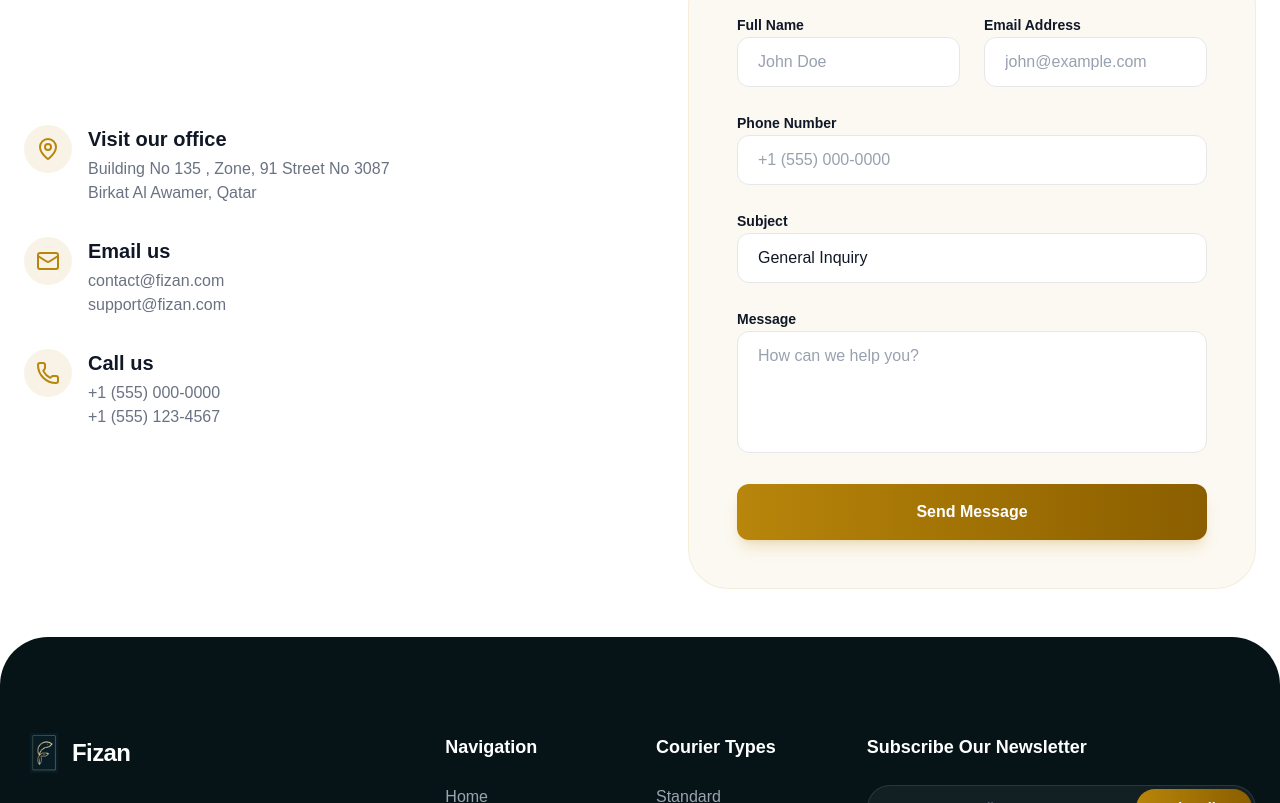
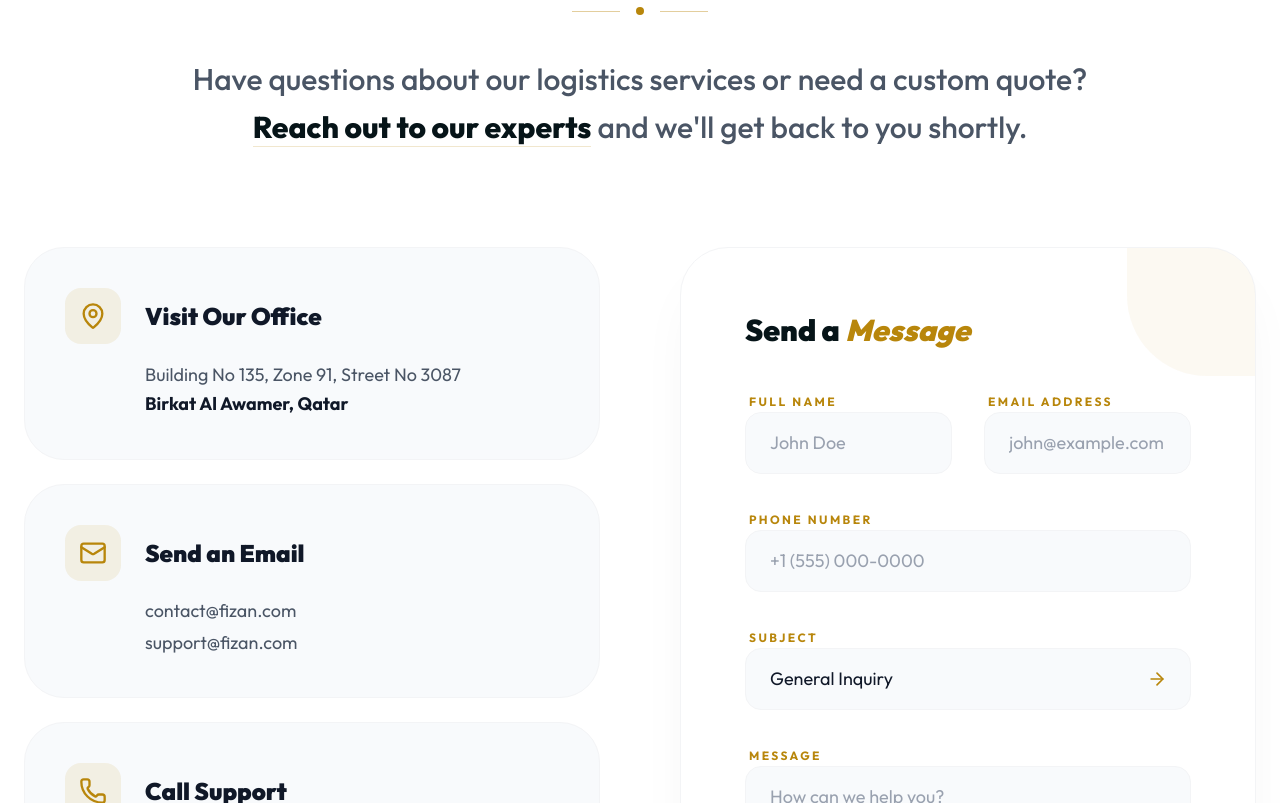
Before and after one commit to Shibilipadalath/logistic-web, a Next.js app: page /contact in a window 1280 px wide. Shown: the part 757-1560 px from the top of the page. Built offline with nearby package versions, Linux system fonts and the light colour scheme; a web font is replaced by a local one.

Commit message:
new added

```diff
--- a/src/app/globals.css
+++ b/src/app/globals.css
@@ -55,5 +55,5 @@ html {
 body {
   background: var(--background);
   color: var(--foreground);
-  font-family: Arial, Helvetica, sans-serif;
+  font-family: var(--font-outfit), sans-serif;
 }
--- a/src/components/Contact.tsx
+++ b/src/components/Contact.tsx
@@ -1,137 +1,147 @@
 import React from "react";
-import { MapPin, Phone, Mail, Clock } from "lucide-react";
+import { MapPin, Phone, Mail, Clock, ArrowUpRight } from "lucide-react";
 
 export default function Contact() {
   return (
     <section className="py-24 bg-white">
       <div className="max-w-7xl mx-auto px-6">
         {/* Intro Text */}
-        <div className="text-center mb-16">
-          <p className="text-lg text-gray-700 md:text-xl leading-relaxed max-w-3xl mx-auto">
-            Have questions about our logistics services? Need a custom quote?
-            Fill out the form, and our team will get back to you shortly.
+        <div className="mb-24 text-center max-w-5xl mx-auto">
+          <h2 className="text-4xl md:text-6xl font-black text-brand-black leading-[1.1] tracking-tighter mb-10">
+            Let&apos;s Start a <br />
+            <span className="font-serif italic text-brand-primary lowercase normal-case">Conversation</span>
+          </h2>
+          <div className="flex items-center justify-center gap-4 mb-10 text-brand-primary/40">
+            <span className="h-px w-12 bg-current"></span>
+            <span className="w-2 h-2 rounded-full bg-brand-primary"></span>
+            <span className="h-px w-12 bg-current"></span>
+          </div>
+          <p className="text-gray-600 text-xl md:text-3xl leading-[1.6] font-medium font-sans max-w-4xl mx-auto">
+            Have questions about our logistics services or need a custom quote?
+            <span className="text-brand-black font-extrabold border-b border-brand-primary/20"> Reach out to our experts</span> and we&apos;ll get back to you shortly.
           </p>
         </div>
 
-        <div className="grid grid-cols-1 lg:grid-cols-2 gap-16 md:gap-24 items-center">
+        <div className="grid grid-cols-1 lg:grid-cols-2 gap-20 items-stretch">
           {/* Left Side: Contact Info */}
-          <div>
-            <div className="space-y-8">
-              <div className="flex items-start gap-4">
-                <a
-                  href="https://maps.app.goo.gl/PACkg2BsRvUZipmX7?g_st=aw"
-                  target="_blank"
-                  rel="noopener noreferrer"
-                  className="w-12 h-12 rounded-full bg-brand-primary/10
-               flex items-center justify-center shrink-0
-               text-brand-primary hover:scale-105 transition cursor-pointer"
-                >
-                  <MapPin size={24} />
-                </a>
+          <div className="space-y-6">
+            <div className="bg-slate-50 p-10 rounded-[2.5rem] border border-gray-100 hover:border-brand-primary/30 hover:shadow-xl transition-all duration-500 group">
+              <div className="flex items-center gap-6 mb-4">
+                <div className="w-14 h-14 rounded-2xl bg-brand-primary/10 flex items-center justify-center text-brand-primary group-hover:bg-brand-primary group-hover:text-white transition-all duration-500">
+                  <MapPin size={28} />
+                </div>
+                <h4 className="text-2xl font-black text-gray-900">Visit Our Office</h4>
+              </div>
+              <p className="text-gray-600 text-lg leading-relaxed pl-20">
+                Building No 135, Zone 91, Street No 3087
+                <br />
+                <span className="font-bold text-gray-900">Birkat Al Awamer, Qatar</span>
+              </p>
+            </div>
 
-                <div>
-                  <h4 className="text-xl font-semibold text-gray-900 mb-1">
-                    Visit our office
-                  </h4>
-                  <p className="text-gray-500">
-                    Building No 135 , Zone, 91 Street No 3087
-                    <br />
-                    Birkat Al Awamer, Qatar
-                  </p>
+            <div className="bg-slate-50 p-10 rounded-[2.5rem] border border-gray-100 hover:border-brand-primary/30 hover:shadow-xl transition-all duration-500 group">
+              <div className="flex items-center gap-6 mb-4">
+                <div className="w-14 h-14 rounded-2xl bg-brand-primary/10 flex items-center justify-center text-brand-primary group-hover:bg-brand-primary group-hover:text-white transition-all duration-500">
+                  <Mail size={28} />
+                </div>
+                <h4 className="text-2xl font-black text-gray-900">Send an Email</h4>
+              </div>
+              <div className="pl-20 space-y-1">
+                <p className="text-gray-600 text-lg">contact@fizan.com</p>
+                <p className="text-gray-600 text-lg">support@fizan.com</p>
               </div>
             </div>
 
-              <div className="flex items-start gap-4">
-                <div className="w-12 h-12 rounded-full bg-brand-primary/10 flex items-center justify-center shrink-0 text-brand-primary">
-                  <Mail size={24} />
+            <div className="bg-slate-50 p-10 rounded-[2.5rem] border border-gray-100 hover:border-brand-primary/30 hover:shadow-xl transition-all duration-500 group">
+              <div className="flex items-center gap-6 mb-4">
+                <div className="w-14 h-14 rounded-2xl bg-brand-primary/10 flex items-center justify-center text-brand-primary group-hover:bg-brand-primary group-hover:text-white transition-all duration-500">
+                  <Phone size={28} />
                 </div>
-                <div>
-                  <h4 className="text-xl font-semibold text-gray-900 mb-1">
-                    Email us
-                  </h4>
-                  <p className="text-gray-500">contact@fizan.com</p>
-                  <p className="text-gray-500">support@fizan.com</p>
+                <h4 className="text-2xl font-black text-gray-900">Call Support</h4>
               </div>
-              </div>
-
-              <div className="flex items-start gap-4">
-                <div className="w-12 h-12 rounded-full bg-brand-primary/10 flex items-center justify-center shrink-0 text-brand-primary">
-                  <Phone size={24} />
-                </div>
-                <div>
-                  <h4 className="text-xl font-semibold text-gray-900 mb-1">
-                    Call us
-                  </h4>
-                  <p className="text-gray-500">+1 (555) 000-0000</p>
-                  <p className="text-gray-500">+1 (555) 123-4567</p>
-                </div>
+              <div className="pl-20 space-y-1">
+                <p className="text-gray-600 text-lg">+1 (555) 000-0000</p>
+                <p className="text-gray-600 text-lg">+1 (555) 123-4567</p>
               </div>
             </div>
           </div>
 
           {/* Right Side: Form */}
-          <div className="bg-brand-primary/5 p-8 md:p-12 rounded-[2.5rem] border border-brand-primary/10">
-            <form className="space-y-6">
-              <div className="grid grid-cols-1 md:grid-cols-2 gap-6">
-                <div className="space-y-2">
-                  <label className="text-sm font-semibold text-gray-900">
+          <div className="bg-white p-12 lg:p-16 rounded-[3rem] border border-gray-100 shadow-[0_30px_60px_-15px_rgba(0,0,0,0.05)] relative overflow-hidden">
+            {/* Decorative element */}
+            <div className="absolute top-0 right-0 w-32 h-32 bg-brand-primary/5 rounded-bl-[5rem]" />
+
+            <div className="relative z-10">
+              <h3 className="text-3xl font-black text-brand-black mb-10">
+                Send a <span className="font-serif italic text-brand-primary">Message</span>
+              </h3>
+
+              <form className="space-y-8">
+                <div className="grid grid-cols-1 md:grid-cols-2 gap-8">
+                  <div className="space-y-3">
+                    <label className="text-xs font-bold text-brand-primary uppercase tracking-[0.2em] ml-1">
                       Full Name
                     </label>
                     <input
                       type="text"
                       placeholder="John Doe"
-                    className="w-full px-5 py-3 rounded-xl bg-white border border-gray-200 text-gray-900 placeholder:text-gray-400 focus:outline-none focus:border-brand-primary focus:ring-1 focus:ring-brand-primary transition-all"
+                      className="w-full px-6 py-4 rounded-2xl bg-slate-50 border border-gray-100 text-gray-900 placeholder:text-gray-400 focus:outline-none focus:border-brand-primary/50 focus:ring-4 focus:ring-brand-primary/5 transition-all text-lg"
                     />
                   </div>
-                <div className="space-y-2">
-                  <label className="text-sm font-semibold text-gray-900">
+                  <div className="space-y-3">
+                    <label className="text-xs font-bold text-brand-primary uppercase tracking-[0.2em] ml-1">
                       Email Address
                     </label>
                     <input
                       type="email"
                       placeholder="john@example.com"
-                    className="w-full px-5 py-3 rounded-xl bg-white border border-gray-200 text-gray-900 placeholder:text-gray-400 focus:outline-none focus:border-brand-primary focus:ring-1 focus:ring-brand-primary transition-all"
+                      className="w-full px-6 py-4 rounded-2xl bg-slate-50 border border-gray-100 text-gray-900 placeholder:text-gray-400 focus:outline-none focus:border-brand-primary/50 focus:ring-4 focus:ring-brand-primary/5 transition-all text-lg"
                     />
                   </div>
                 </div>
 
-              <div className="space-y-2">
-                <label className="text-sm font-semibold text-gray-900">
+                <div className="space-y-3">
+                  <label className="text-xs font-bold text-brand-primary uppercase tracking-[0.2em] ml-1">
                     Phone Number
                   </label>
                   <input
                     type="tel"
                     placeholder="+1 (555) 000-0000"
-                  className="w-full px-5 py-3 rounded-xl bg-white border border-gray-200 text-gray-900 placeholder:text-gray-400 focus:outline-none focus:border-brand-primary focus:ring-1 focus:ring-brand-primary transition-all"
+                    className="w-full px-6 py-4 rounded-2xl bg-slate-50 border border-gray-100 text-gray-900 placeholder:text-gray-400 focus:outline-none focus:border-brand-primary/50 focus:ring-4 focus:ring-brand-primary/5 transition-all text-lg"
                   />
                 </div>
 
-              <div className="space-y-2">
-                <label className="text-sm font-semibold text-gray-900">
+                <div className="space-y-3">
+                  <label className="text-xs font-bold text-brand-primary uppercase tracking-[0.2em] ml-1">
                     Subject
                   </label>
-                <select className="w-full px-5 py-3 rounded-xl bg-white border border-gray-200 text-gray-900 focus:outline-none focus:border-brand-primary focus:ring-1 focus:ring-brand-primary transition-all appearance-none">
+                  <div className="relative">
+                    <select className="w-full px-6 py-4 rounded-2xl bg-slate-50 border border-gray-100 text-gray-900 focus:outline-none focus:border-brand-primary/50 focus:ring-4 focus:ring-brand-primary/5 transition-all text-lg appearance-none">
                       <option>General Inquiry</option>
                       <option>Request a Quote</option>
                       <option>Track Shipment</option>
                       <option>Careers</option>
                     </select>
+                    <div className="absolute right-6 top-1/2 -translate-y-1/2 pointer-events-none text-brand-primary">
+                      <ArrowUpRight size={20} className="rotate-45" />
+                    </div>
+                  </div>
                 </div>
 
-              <div className="space-y-2">
-                <label className="text-sm font-semibold text-gray-900">
+                <div className="space-y-3">
+                  <label className="text-xs font-bold text-brand-primary uppercase tracking-[0.2em] ml-1">
                     Message
                   </label>
                   <textarea
-                  rows={4}
+                    rows={5}
                     placeholder="How can we help you?"
-                  className="w-full px-5 py-3 rounded-xl bg-white border border-gray-200 text-gray-900 placeholder:text-gray-400 focus:outline-none focus:border-brand-primary focus:ring-1 focus:ring-brand-primary transition-all resize-none"
+                    className="w-full px-6 py-4 rounded-2xl bg-slate-50 border border-gray-100 text-gray-900 placeholder:text-gray-400 focus:outline-none focus:border-brand-primary/50 focus:ring-4 focus:ring-brand-primary/5 transition-all text-lg resize-none"
                   />
                 </div>
 
                 <button
                   type="submit"
-                className="w-full bg-gradient-to-r from-[#B8860B] to-[#8B5E00] text-white font-bold py-4 rounded-xl hover:bg-brand-secondary transition-colors shadow-lg shadow-brand-primary/20"
+                  className="w-full bg-gradient-to-r from-[#B8860B] to-[#8B5E00] text-white font-black py-5 rounded-2xl hover:shadow-[0_20px_40px_-10px_rgba(184,134,11,0.4)] transition-all duration-500 text-lg uppercase tracking-widest active:scale-95"
                 >
                   Send Message
                 </button>
@@ -139,6 +149,7 @@ export default function Contact() {
             </div>
           </div>
         </div>
+      </div>
     </section>
   );
 }
```
Also changed, not shown: src/components/AboutMain.tsx (+25 -17 lines), src/components/AllServices.tsx (+39 -15 lines), src/components/Gallery.tsx (+36 -20 lines), src/components/Team.tsx (+24 -16 lines). Lines whose indentation alone changed are shown as unchanged.
